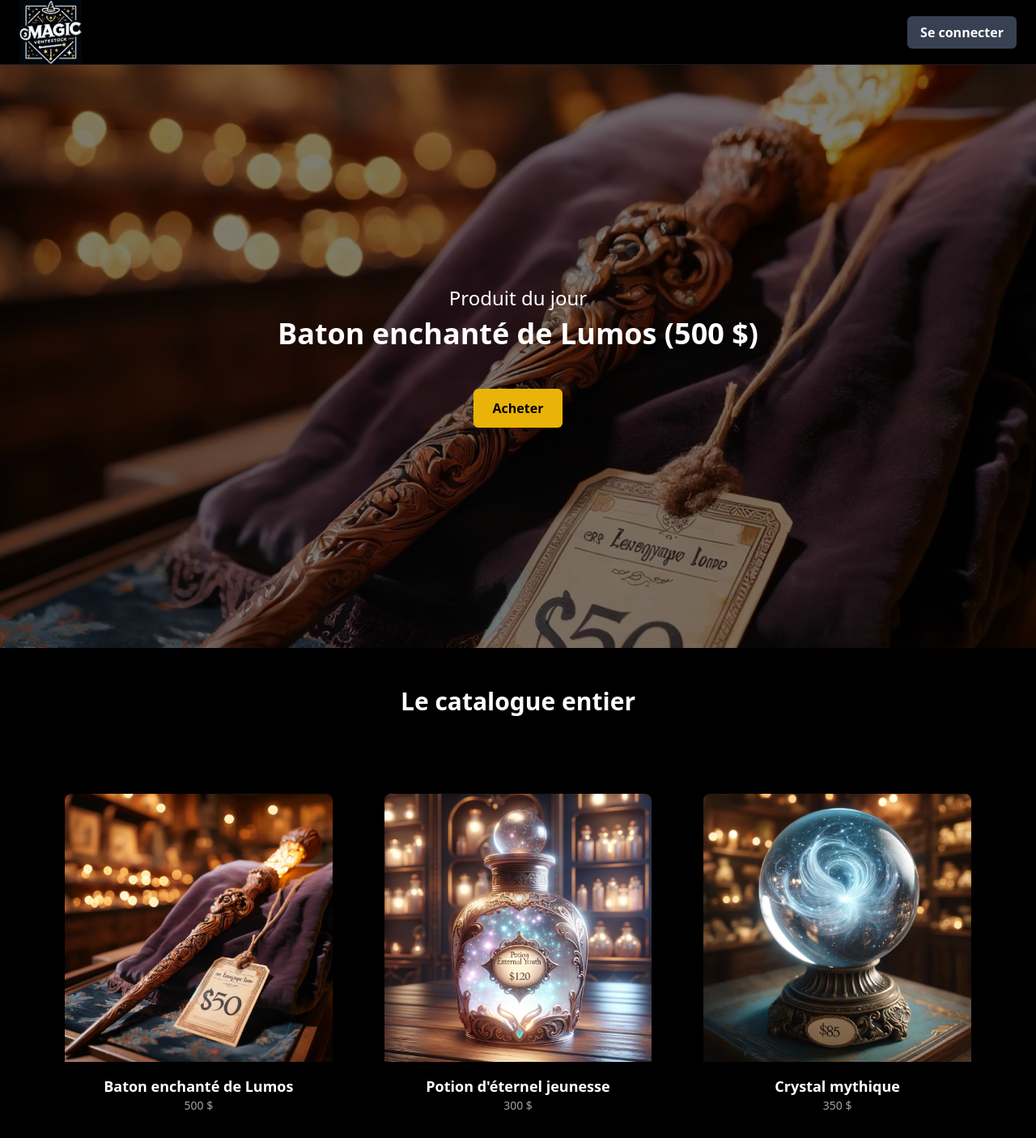
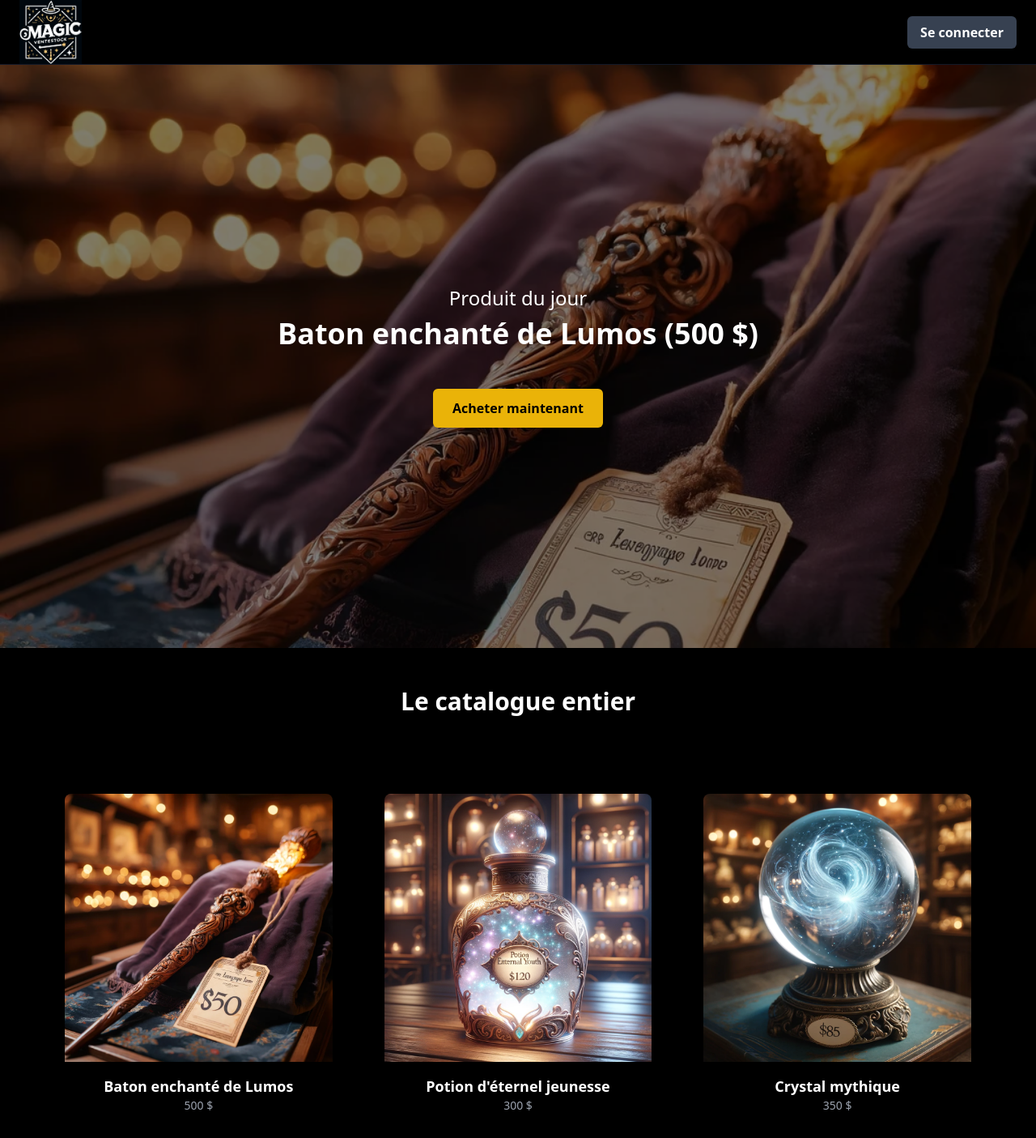
Before and after one commit to myranto/GondorFrontend, an Angular app: page /catalog in a window 1280 px wide. Shown: the top 1405 px of the page at 81% size. Built offline with nearby package versions, Linux system fonts and the light colour scheme.

Commit message:
add buy button on each item

```diff
--- /dev/null
+++ b/src/component/buy-button/buy-button.component.html
@@ -0,0 +1,3 @@
+<button class="mt-8 px-6 py-3 bg-yellow-500 text-black font-semibold rounded-md hover:bg-yellow-600 cursor-pointer">
+  {{label}}
+</button>
--- a/src/homepage/banner/banner.component.html
+++ b/src/homepage/banner/banner.component.html
@@ -2,7 +2,7 @@
   <div class="absolute inset-0 bg-black opacity-50"></div>
   <div class="relative z-10">
     <h1 class="text-2xl text-white mb-2">Produit du jour</h1>
-    <h3 class="text-4xl font-bold text-white mb-4">Baton enchanté de Lumos (500 $)</h3>
-    <button class="mt-8 px-6 py-3 bg-yellow-500 text-black font-semibold rounded-md hover:bg-yellow-600">Acheter</button>
+    <h3 class="text-4xl font-bold text-white mb-4">{{ todayProduct.name }} ({{todayProduct.price}} $)</h3>
+    <app-buy-button [label]="'Acheter maintenant'"></app-buy-button>
   </div>
 </div>
--- a/src/homepage/banner/banner.component.ts
+++ b/src/homepage/banner/banner.component.ts
@@ -1,12 +1,23 @@
 import { Component } from '@angular/core';
-
+import { CatalogService } from '../../service/catalog/catalog.service';
+import { BuyButtonComponent } from '../../component/buy-button/buy-button.component';
 @Component({
   selector: 'app-banner',
   standalone: true,
-  imports: [],
+  imports: [BuyButtonComponent],
   templateUrl: './banner.component.html',
   styleUrl: './banner.component.css'
 })
 export class BannerComponent {
+  todayProduct : any;
+
+  constructor(private catalogService: CatalogService){
+
+  }
+
+  ngOnInit(): void {
+    this.todayProduct = this.catalogService.getTodayProduct();
+  }
+
 
 }
--- a/src/homepage/catalog-item/catalog-item.component.html
+++ b/src/homepage/catalog-item/catalog-item.component.html
@@ -1,5 +1,6 @@
-<div class="bg-black rounded-lg p-4 text-center transform transition-transform duration-300 hover:scale-105">
+<div class="bg-black rounded-lg p-4 text-center transform transition-transform duration-300 hover:scale-105 cursor-pointer">
   <img [src]="item.image" [alt]="item.name" class="w-full h-auto rounded-t-lg">
   <h3 class="text-lg font-semibold mt-4">{{ item.name }}</h3>
   <p class="text-sm text-gray-400">{{ item.price }} $</p>
+  <app-buy-button [label]="'Acheter'"></app-buy-button>
 </div>
--- a/src/homepage/catalog-item/catalog-item.component.ts
+++ b/src/homepage/catalog-item/catalog-item.component.ts
@@ -1,9 +1,9 @@
 import { Component, Input } from '@angular/core';
-
+import { BuyButtonComponent } from '../../component/buy-button/buy-button.component';
 @Component({
   selector: 'app-catalog-item',
   standalone: true,
-  imports: [],
+  imports: [BuyButtonComponent],
   templateUrl: './catalog-item.component.html',
   styleUrl: './catalog-item.component.css'
 })
--- a/src/service/catalog/catalog.service.ts
+++ b/src/service/catalog/catalog.service.ts
@@ -19,4 +19,8 @@ export class CatalogService {
       { name: "Plume du phoenix", price: 150, image: 'assets/products/Phoenix-feather-quill.webp' }
     ];
   }
+
+  getTodayProduct() {
+    return { name: "Baton enchanté de Lumos", price: 500, image: 'assets/products/Enchanted-wand-of-lumos.webp' };
+  }
 }
```
Also changed, not shown: src/component/buy-button/buy-button.component.ts (added, +12 -0 lines), src/component/buy-button/buy-button.component.css (added), 1 other file (tests, documents, lock files or other folders).
